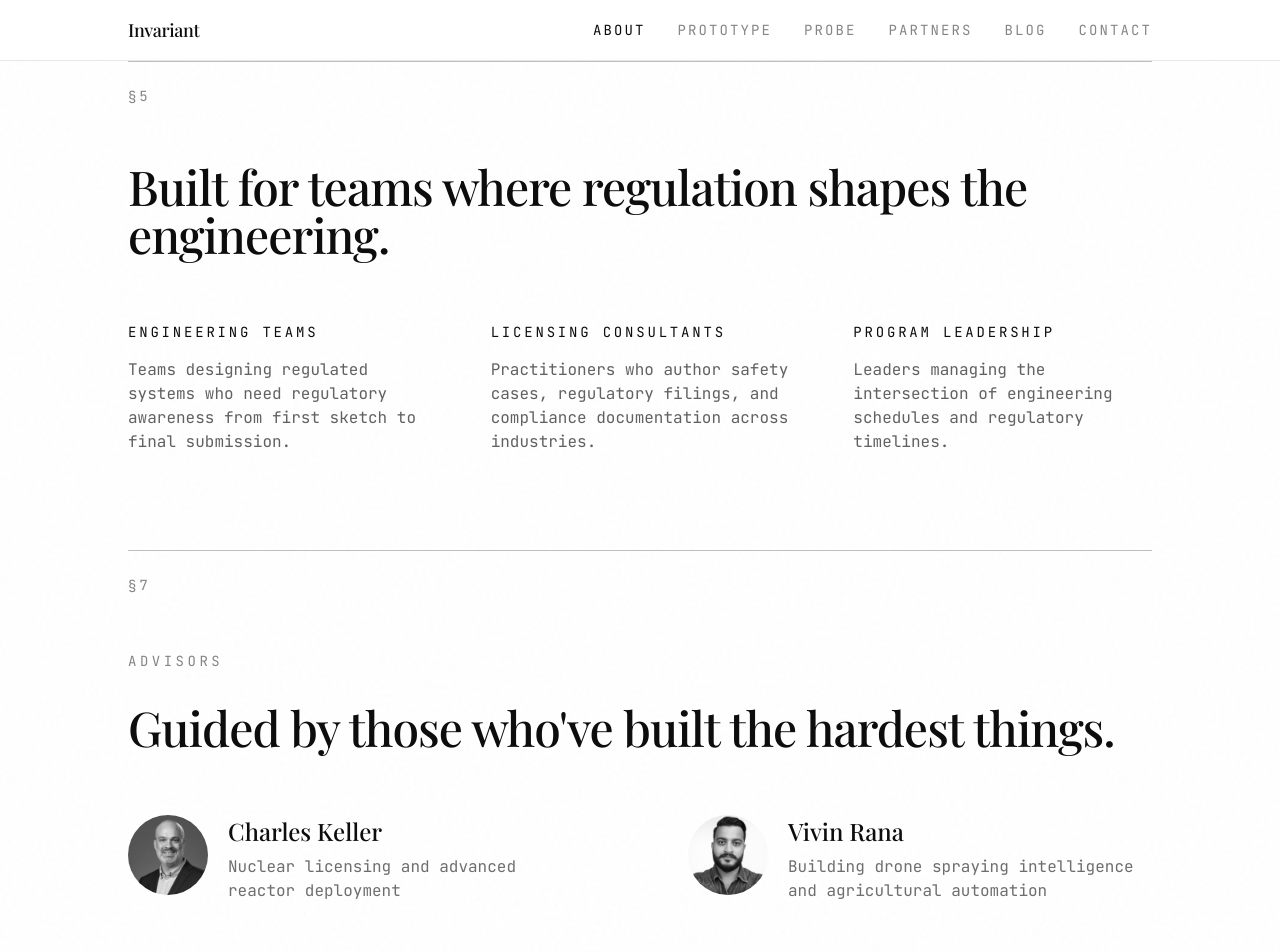
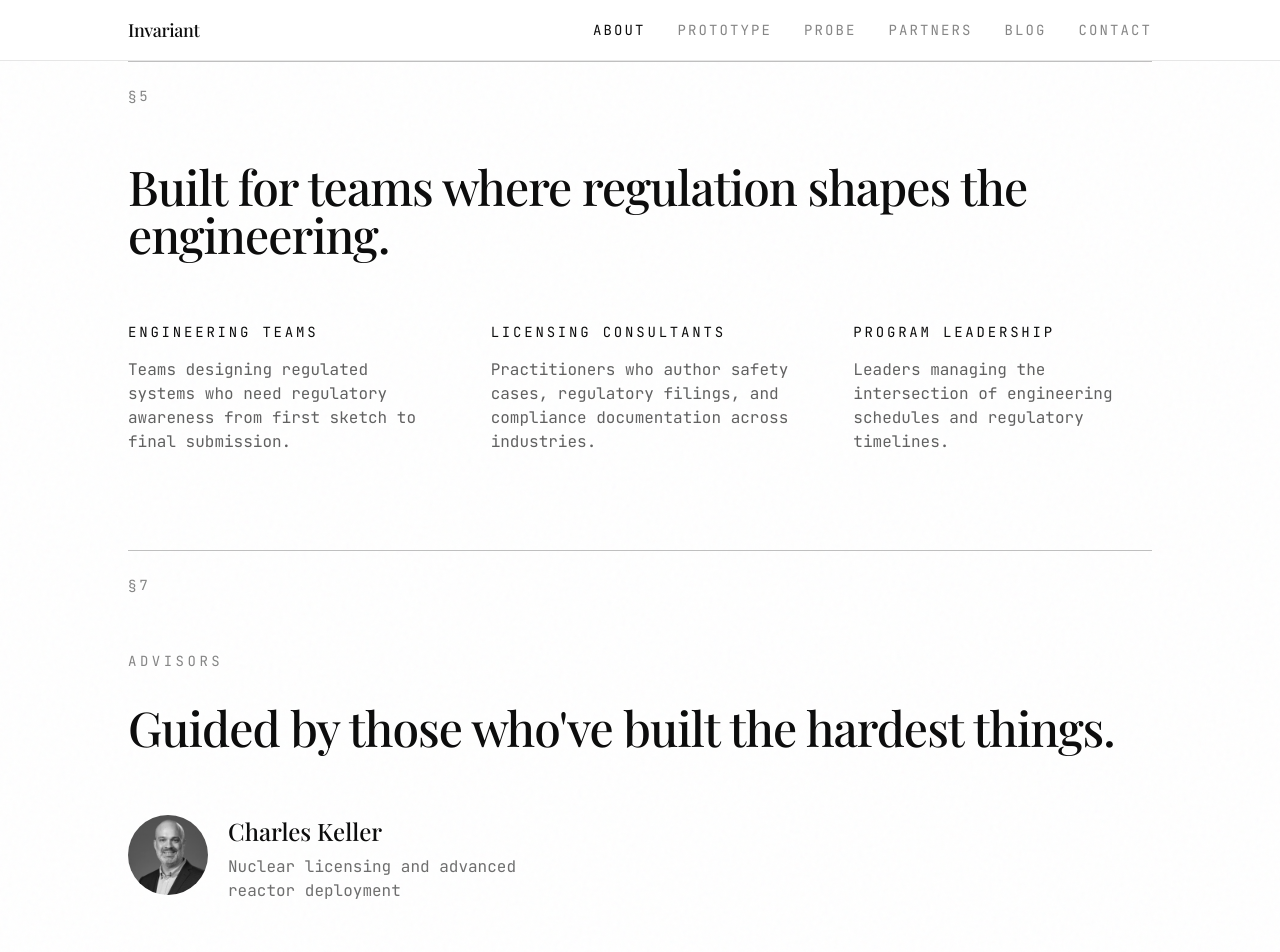
Before and after one commit to in-variant/invariant-website, a React (Vite) app: page /about in a window 1280 px wide. Shown: the top 952 px of the page. Built offline with nearby package versions, Linux system fonts and the light colour scheme; a web font is replaced by a local one.

Commit message:
chore: minor updates

```diff
--- a/src/components/Advisors.tsx
+++ b/src/components/Advisors.tsx
@@ -7,11 +7,6 @@ const ADVISORS = [
     name: 'Charles Keller',
     description: 'Nuclear licensing and advanced reactor deployment',
     photo: `${import.meta.env.BASE_URL}advisors/charles-keller.jpg`,
-  },
-  {
-    name: 'Vivin Rana',
-    description: 'Building drone spraying intelligence and agricultural automation',
-    photo: `${import.meta.env.BASE_URL}advisors/vivin-rana.jpg`,
   },
 ]
 
```
